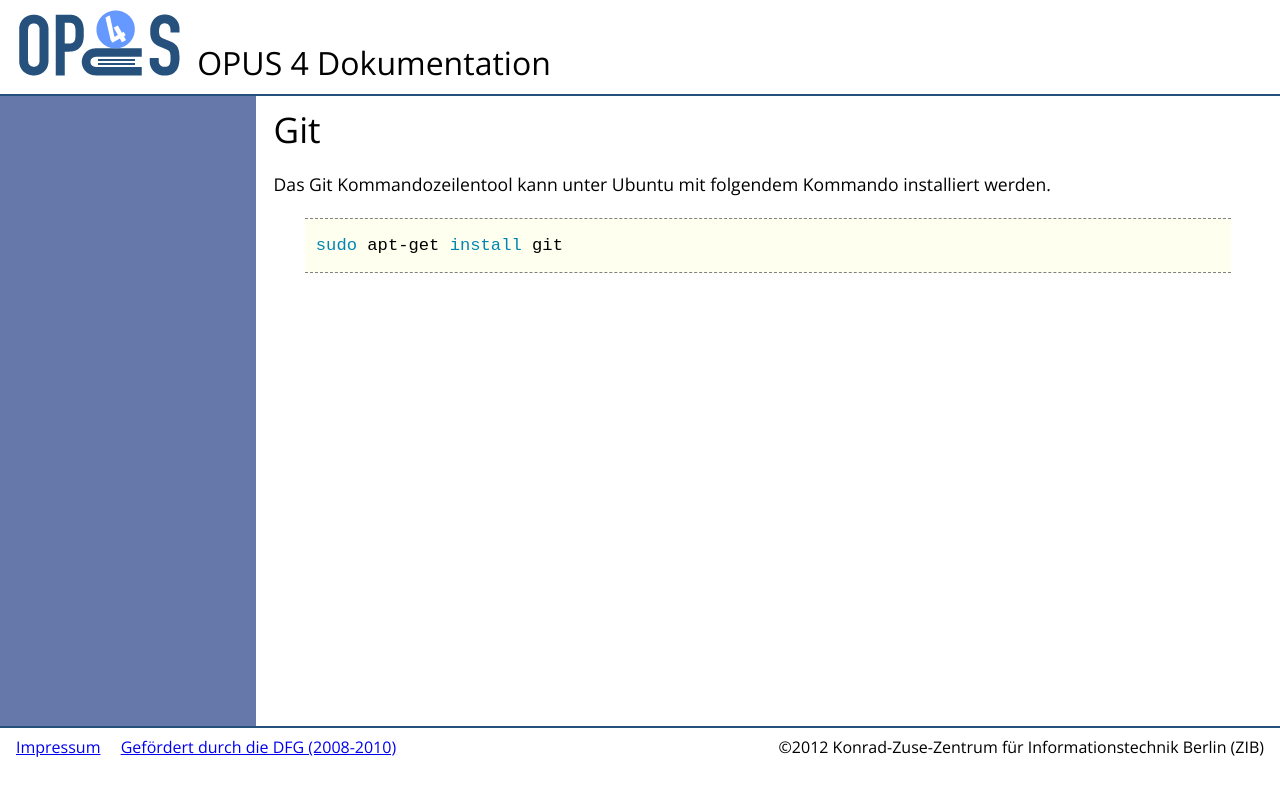
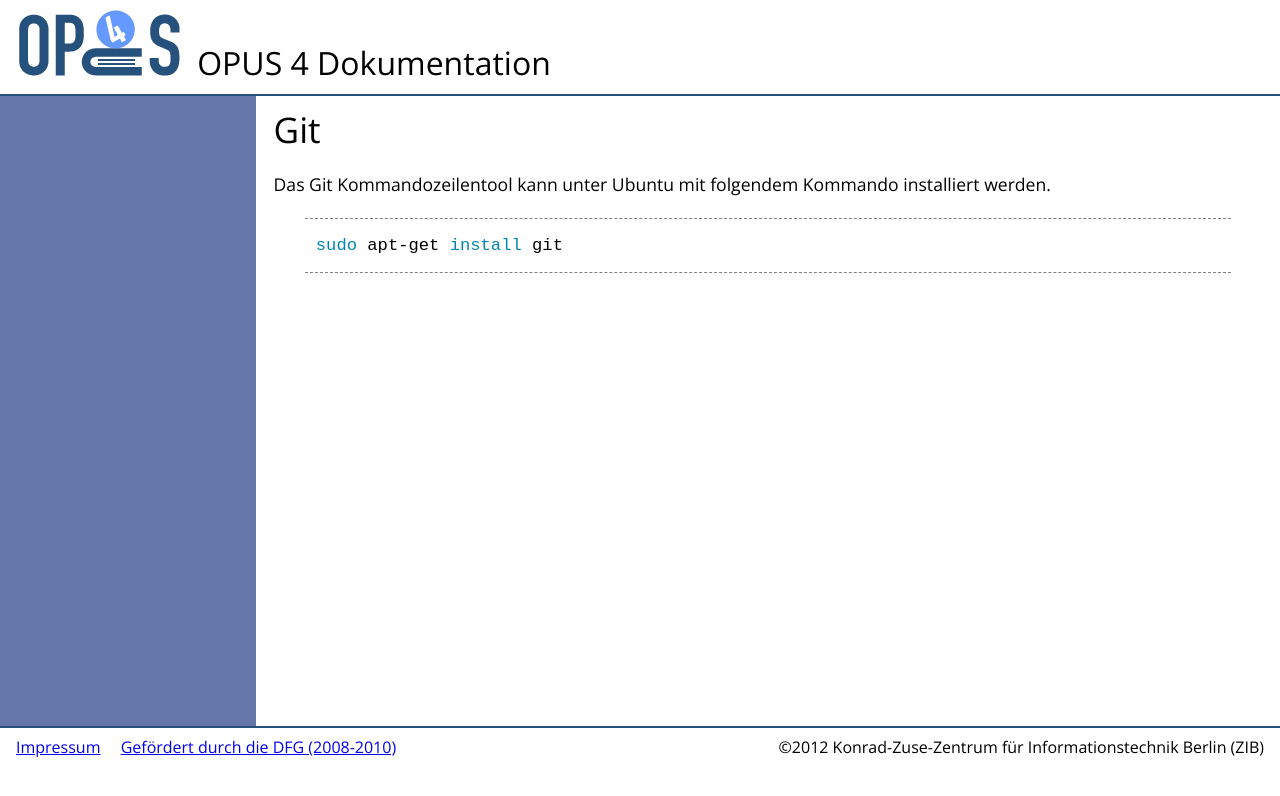
Before and after one commit to OPUS4/opus4.github.io, a Jekyll site: the page built from installation/tools.md, in a window 1280 px wide. Shown: the top 796 px of the page. Built offline with Jekyll 4.4.1, drawn with Linux system fonts in a browser that asks for light colours.

Commit message:
Changed background color for code back to white.

```diff
--- a/css/syntax.css
+++ b/css/syntax.css
@@ -1,4 +1,4 @@
-.highlight  { background: #fffff0; }
+.highlight  { background: #ffffff; }
 .highlight .c { color: #999988; font-style: italic } /* Comment */
 .highlight .err { color: #a61717; background-color: #e3d2d2 } /* Error */
 .highlight .k { font-weight: bold } /* Keyword */
```
